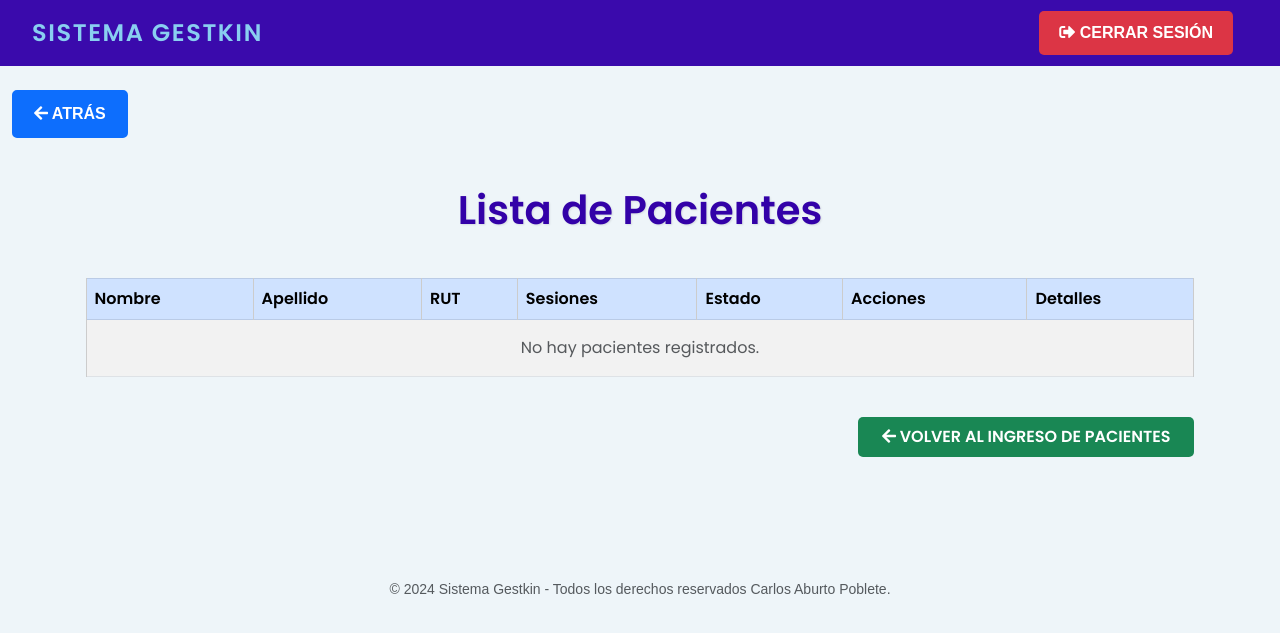
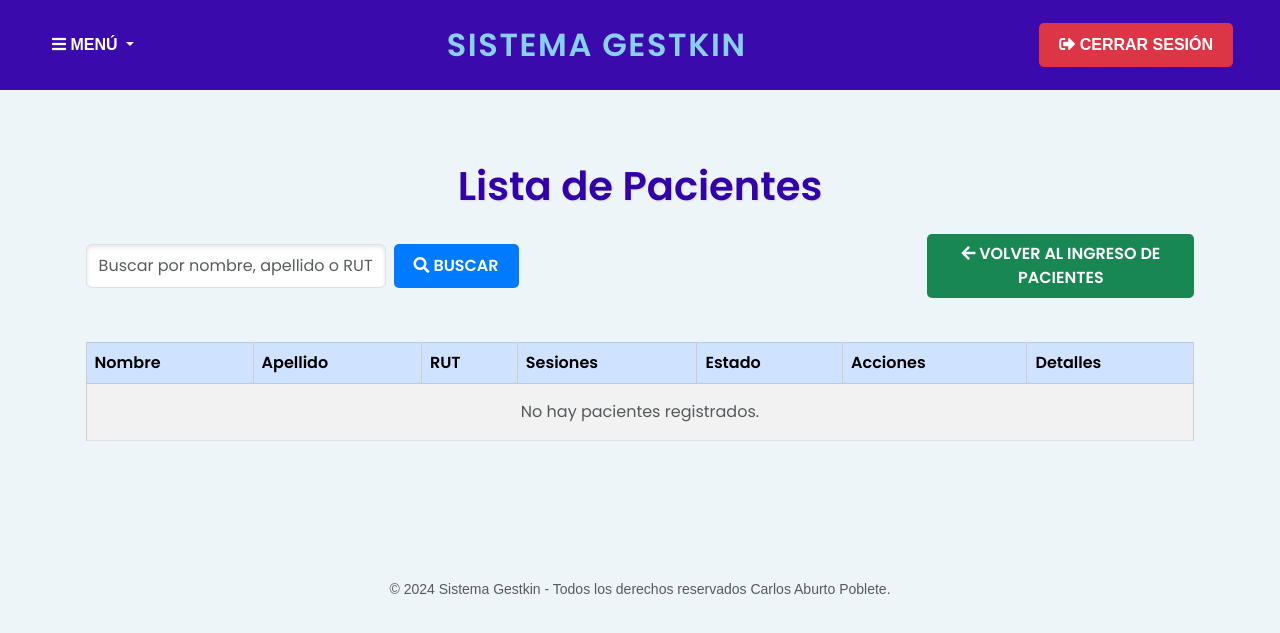
Before and after one commit to CARLOS-BT/GESTKIN, a Django app: page /lista-pacientes/ in a window 1280 px wide. Shown: the top 633 px of the page. Run offline with Django 5.2, Linux system fonts and the light colour scheme; data that the repository does not hold is empty.

```diff
--- a/gestkin/core/templates/core/base.html
+++ b/gestkin/core/templates/core/base.html
@@ -20,24 +20,39 @@
 </head>
 <body>
     <!-- Barra de navegación -->
-    <nav class="navbar navbar-expand-lg navbar-dark" style="background-color: #3a0aac;">
-        <div class="container-fluid">
-            <a class="navbar-brand fw-bold"
-               style="font-family: 'Poppins', sans-serif; font-size: 1.5rem; letter-spacing: 0.1rem; color: #89CFF0;"
-               href="#">
-               SISTEMA GESTKIN
-            </a>
-            <button class="navbar-toggler" type="button" data-bs-toggle="collapse" data-bs-target="#navbarNav" aria-controls="navbarNav" aria-expanded="false" aria-label="Toggle navigation">
-                <span class="navbar-toggler-icon"></span>
-            </button>
-            <div class="collapse navbar-collapse justify-content-end" id="navbarNav">
-                <ul class="navbar-nav">
-                    <li class="nav-item">
-                        <a href="{% url 'logout' %}" class="btn btn-danger text-white fw-bold">
-                            <i class="fas fa-sign-out-alt"></i> Cerrar Sesión
+    <nav class="navbar navbar-expand-lg navbar-dark py-4" style="background-color: #3a0aac; height: 90px;">
+        <div class="container-fluid d-flex justify-content-between align-items-center">
+            <!-- Menú desplegable en la esquina izquierda -->
+            <div class="dropdown">
+                <button class="btn dropdown-toggle text-white" type="button" id="dropdownMenuButton" data-bs-toggle="dropdown" aria-expanded="false" style="background-color: #3a0aac; border: none;">
+                    <i class="fas fa-bars"></i> Menú
+                </button>
+                <ul class="dropdown-menu" aria-labelledby="dropdownMenuButton" style="background-color: #3a0aac; color: white;">
+                    <li>
+                        <a class="dropdown-item text-white" href="{% url 'lista_pacientes' %}">
+                            <i class="fas fa-list"></i> Lista de Pacientes
+                        </a>
+                    </li>
+                    <li>
+                        <a class="dropdown-item text-white" href="{% url 'ingreso_pacientes' %}">
+                            <i class="fas fa-user-plus"></i> Ingresar Nuevo Paciente
                         </a>
                     </li>
                 </ul>
+            </div>
+
+            <!-- Título centrado -->
+            <a class="navbar-brand fw-bold mx-auto text-center"
+               style="font-family: 'Poppins', sans-serif; font-size: 2rem; letter-spacing: 0.1rem; color: #89CFF0;"
+               href="{% url 'ingreso_pacientes' %}">
+               SISTEMA GESTKIN
+            </a>
+
+            <!-- Botón de Cerrar Sesión en la esquina derecha -->
+            <div>
+                <a href="{% url 'logout' %}" class="btn btn-danger text-white fw-bold">
+                    <i class="fas fa-sign-out-alt"></i> Cerrar Sesión
+                </a>
             </div>
         </div>
     </nav>
@@ -56,13 +71,6 @@
 
     <!-- Contenido dinámico -->
     <main class="container-fluid py-4">
-        <div class="d-flex justify-content-start mb-4">
-            <a href="{{ request.META.HTTP_REFERER|default:'#' }}"
-               class="btn btn-primary btn-lg"
-               style="border: 2px solid #0d6efd; background-color: #0d6efd; color: white;">
-                <i class="fas fa-arrow-left"></i> Atrás
-            </a>
-        </div>
         {% block content %}
         {% endblock %}
     </main>
--- a/gestkin/core/templates/core/detalle_paciente.html
+++ b/gestkin/core/templates/core/detalle_paciente.html
@@ -101,11 +101,11 @@
                 <div class="modal-body">
                     <div class="mb-3">
                         <label for="fecha" class="form-label">Fecha</label>
-                                                            <input type="date" class="form-control" name="fecha" value="{{ sesion.fecha }}">
+                        <input type="date" class="form-control" name="fecha" value="{{ sesion.fecha|date:'Y-m-d' }}" required>
                     </div>
                     <div class="mb-3">
                         <label for="hora" class="form-label">Hora</label>
-                                                            <input type="time" class="form-control" name="hora" value="{{ sesion.hora }}">
+                        <input type="time" class="form-control" name="hora" value="{{ sesion.hora }}" required>
                     </div>
                     <div class="mb-3">
                         <label for="asistencia" class="form-label">Asistencia</label>
@@ -122,6 +122,7 @@
         </div>
     </div>
 </div>
+
                                 {% endfor %}
                             </tbody>
                         </table>
--- a/gestkin/core/templates/core/lista_pacientes.html
+++ b/gestkin/core/templates/core/lista_pacientes.html
@@ -4,8 +4,22 @@
 {% block content %}
 <div class="container-fluid my-5 d-flex justify-content-center">
     <div class="w-100" style="max-width: 90%; font-family: 'Poppins', sans-serif;">
-        <!-- Título -->
         <h1 class="text-center fw-bold mb-4" style="color: #3301a8; font-size: 2.5rem;">Lista de Pacientes</h1>
+
+        <!-- Formulario de búsqueda -->
+        <div class="d-flex justify-content-between align-items-center mb-4">
+            <form method="GET" action="{% url 'lista_pacientes' %}" class="d-flex w-100">
+                <input type="text" name="q" value="{{ query }}"
+                       class="form-control me-2" placeholder="Buscar por nombre, apellido o RUT"
+                       style="max-width: 300px;">
+                <button type="submit" class="btn btn-primary">
+                    <i class="fas fa-search"></i> Buscar
+                </button>
+            </form>
+            <a href="{% url 'ingreso_pacientes' %}" class="btn btn-success btn-lg px-4 py-2">
+                <i class="fas fa-arrow-left"></i> Volver al Ingreso de Pacientes
+            </a>
+        </div>
 
         <!-- Tabla -->
         <div class="table-responsive mt-4">
@@ -47,16 +61,12 @@
                                 </select>
                             </form>
                         </td>
-
-                        <td class="text-center">
-                            <!-- Ajusta el tamaño de los botones
-                            <a href="{% url 'editar_paciente' paciente.id %}" class="btn btn-xs btn-primary me-2 px-3 py-2">
-                                <i class="fas fa-edit"></i> Editar
-                            </a>-->
+                        <td class="text-center" style="width: 50px;">
                             <a href="{% url 'eliminar_paciente' paciente.id %}"
-                               class="btn btn-xs btn-danger px-3 py-2"
+                               class="btn btn-danger btn-sm"
+                               style="padding: 0; width: 30px; height: 30px; display: flex; align-items: center; justify-content: center; border-radius: 50%;"
                                onclick="return confirm('¿Estás seguro de que deseas eliminar este paciente?');">
-                                <i class="fas fa-trash-alt"></i> Eliminar
+                                <i class="fas fa-trash-alt"></i>
                             </a>
                         </td>
                         <td class="text-center">
@@ -73,13 +83,6 @@
                 </tbody>
             </table>
         </div>
-
-        <!-- Botón de regreso al costado derecho -->
-        <div class="d-flex justify-content-end mt-4">
-            <a href="{% url 'ingreso_pacientes' %}" class="btn btn-success btn-lg px-4 py-2" style="font-size: 1rem;">
-                <i class="fas fa-arrow-left"></i> Volver al Ingreso de Pacientes
-            </a>
-        </div>
     </div>
 </div>
 {% endblock %}
--- a/gestkin/core/views.py
+++ b/gestkin/core/views.py
@@ -61,13 +61,19 @@ def ingreso_pacientes(request):
     })
 
 
+from django.db.models import Q
 
 def lista_pacientes(request):
-
-    pacientes = Paciente.objects.all().order_by('-created')  # Ordenar por fecha de creación
-    return render(request, 'core/lista_pacientes.html', {'pacientes': pacientes})
-
-
+    query = request.GET.get('q', '')  # Término de búsqueda
+    if query:
+        pacientes = Paciente.objects.filter(
+            Q(nombre__icontains=query) |
+            Q(apellido__icontains=query) |
+            Q(rut__icontains=query)
+        ).order_by('-created')
+    else:
+        pacientes = Paciente.objects.all().order_by('-created')
+    return render(request, 'core/lista_pacientes.html', {'pacientes': pacientes, 'query': query})
 
 def login_view(request):
     """
@@ -144,6 +150,8 @@ def eliminar_paciente(request, id):
     return redirect('lista_pacientes')
 
 
+from django.core.exceptions import ValidationError
+
 def detalle_paciente(request, id):
     paciente = get_object_or_404(Paciente, id=id)
     sesiones = Sesion.objects.filter(paciente=paciente).order_by("fecha", "hora")
@@ -158,12 +166,21 @@ def detalle_paciente(request, id):
             asistencia = request.POST.get("asistencia") == "Sí"
 
             sesion = get_object_or_404(Sesion, id=sesion_id)
-            sesion.fecha = fecha
-            sesion.hora = hora
-            sesion.asistencia = asistencia
-            sesion.save()
 
-            messages.success(request, "Sesión actualizada correctamente.")
+            # Validar campos antes de guardar
+            if fecha and hora:
+                sesion.fecha = fecha
+                sesion.hora = hora
+                sesion.asistencia = asistencia
+                try:
+                    sesion.full_clean()  # Validar el modelo antes de guardar
+                    sesion.save()
+                    messages.success(request, "Sesión actualizada correctamente.")
+                except ValidationError as e:
+                    messages.error(request, f"Error al actualizar la sesión: {e}")
+            else:
+                messages.error(request, "La fecha y la hora son obligatorias.")
+
             return redirect("detalle_paciente", id=id)
 
         # Agregar nuevas sesiones
@@ -203,6 +220,7 @@ def detalle_paciente(request, id):
         "archivos": archivos,
         "form": form,
     })
+
 
 def eliminar_archivo(request, archivo_id):
     archivo = get_object_or_404(ArchivoPaciente, id=archivo_id)
```
Also changed, not shown: media/archivos_pacientes/RECETA.jpg (added). Lines whose indentation alone changed are shown as unchanged.
